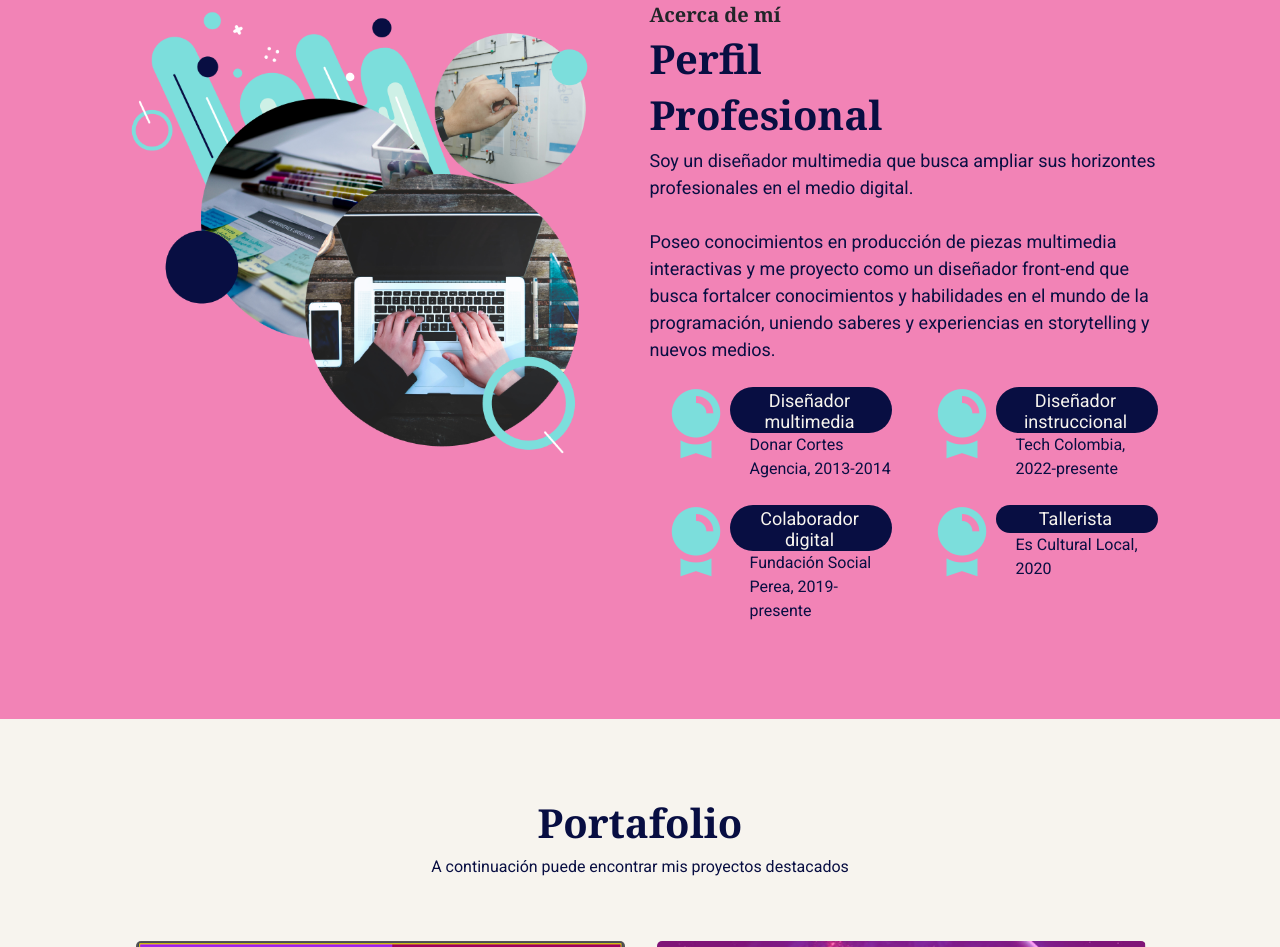
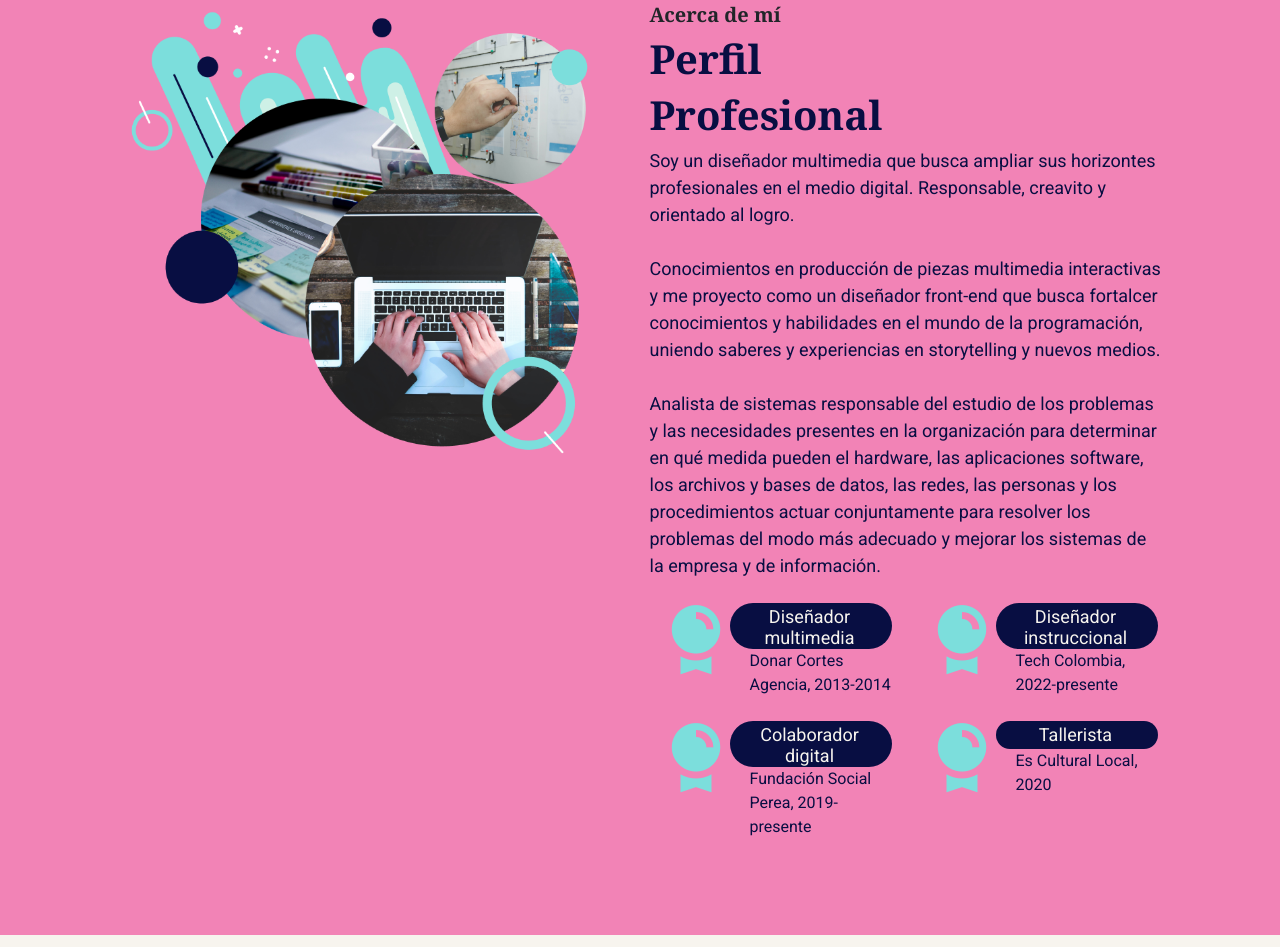
Before and after one commit to jpjimenez133/jonnymation, a plain HTML site: page index.html in a window 1280 px wide. Shown: the part 1529-2476 px from the top of the page. Drawn offline with nearby package versions, Linux system fonts and the light colour scheme.

Commit message:
Update index.html
se enriquece perfil profesional

```diff
--- a/index.html
+++ b/index.html
@@ -247,16 +247,18 @@
 
                         </div>
                           <div class="miTexto col-md-6">
-                            <article>
+                              <article>
 
                             <h5>Acerca de mí</h5>
                             <h2>Perfil</h2>
                             <h2>Profesional</h2>
 
-                            <p>Soy un diseñador multimedia que busca ampliar sus horizontes profesionales en el medio digital.
+                            <p>Soy un diseñador multimedia que busca ampliar sus horizontes profesionales en el medio digital. Responsable, creavito y orientado al logro.
                               <br>
                               <br>
-                              Poseo conocimientos en  producción de piezas multimedia interactivas y me proyecto como un diseñador front-end que busca fortalcer conocimientos y habilidades en el  mundo de la programación, uniendo saberes y experiencias en storytelling y nuevos medios.</p>
+                              Conocimientos en  producción de piezas multimedia interactivas y me proyecto como un diseñador front-end que busca fortalcer conocimientos y habilidades en el  mundo de la programación, uniendo saberes y experiencias en storytelling y nuevos medios.<br>
+                              <br>
+                              Analista de sistemas responsable del estudio de los problemas y las necesidades presentes en la organización para determinar en qué medida pueden el hardware, las aplicaciones software, los archivos y bases de datos, las redes, las personas y los procedimientos actuar conjuntamente para resolver los problemas del modo más adecuado y mejorar los sistemas de la empresa y de información.</p>
                             </article>
 
                             <div class="row">
```
